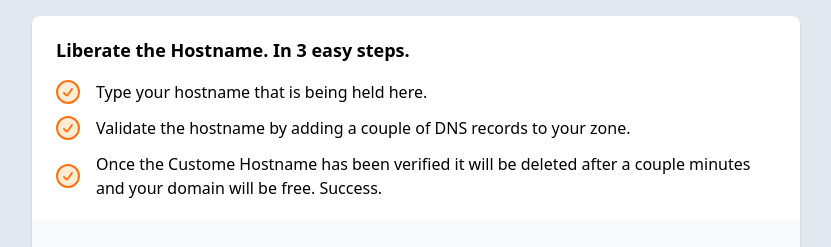
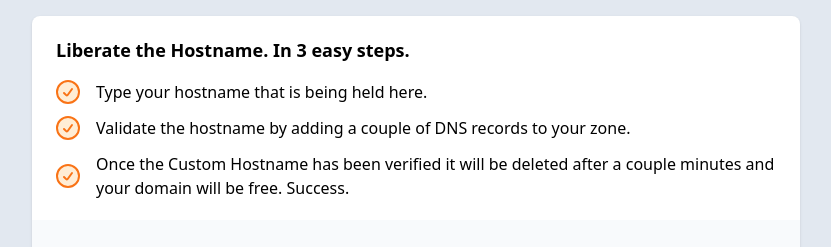
Before and after one commit to AlbertSPedersen/liberate-the-hostname, a website: page public/index.html in a window 1280 px wide. Shown: the top 247 px of the page, without its empty margins (224-1055 px from the left). Drawn offline with Linux system fonts and the light colour scheme.

Commit message:
fix: typo in step 3

```diff
--- a/public/index.html
+++ b/public/index.html
@@ -54,7 +54,7 @@
 									<path d="m8 13 2.165 2.165a1 1 0 0 0 1.521-.126L16 9" fill="none" />
 								</svg>
 								<p class="ml-4">
-									Once the Custome Hostname has been verified it will be deleted after a couple minutes and your domain
+									Once the Custom Hostname has been verified it will be deleted after a couple minutes and your domain
 									will be free. Success.
 								</p>
 							</li>
```
